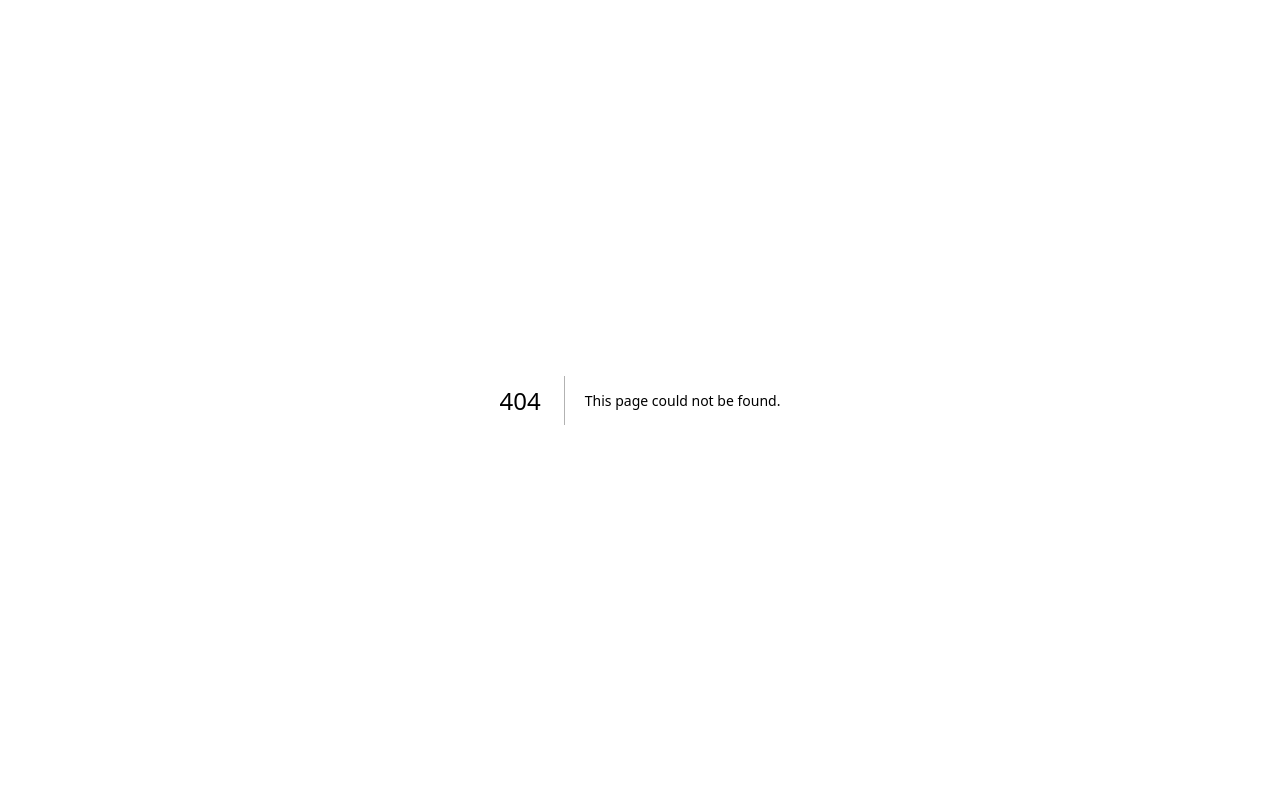
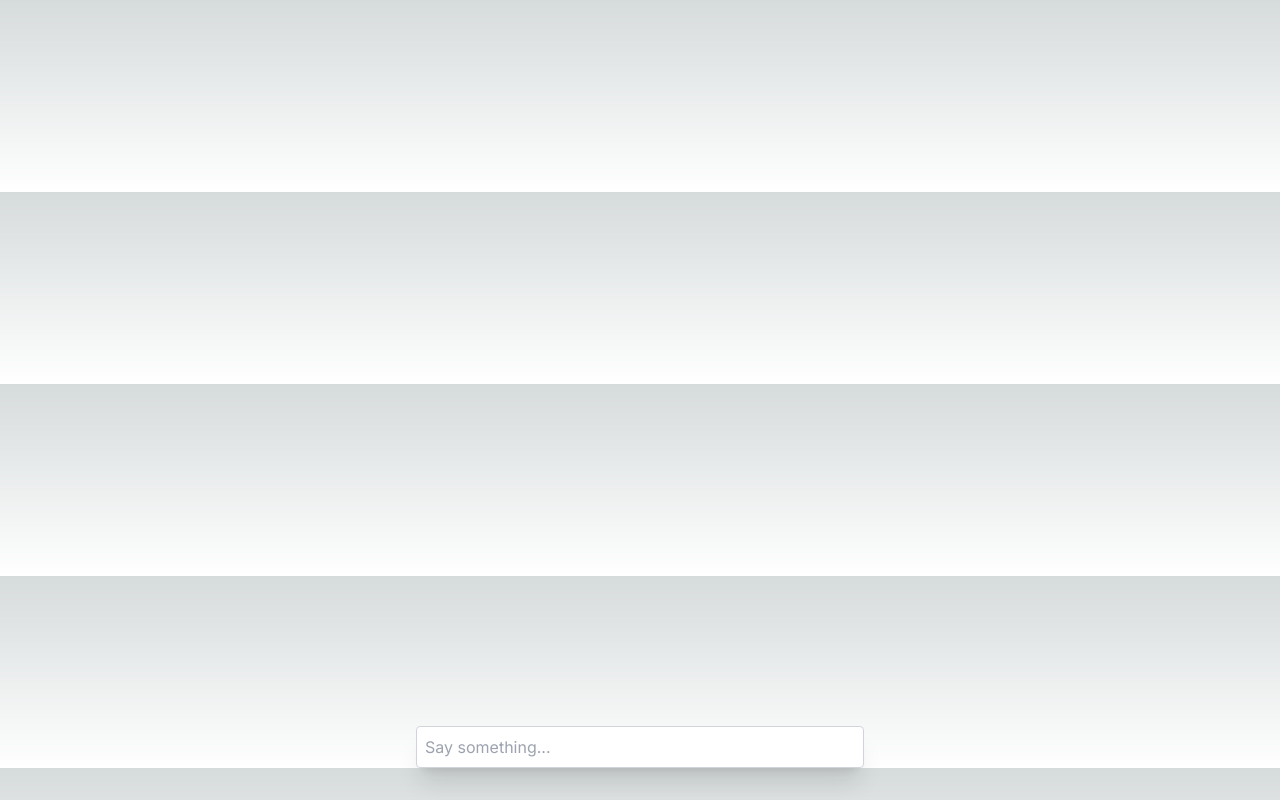
Before and after one commit to nicoalbanese/demo-test, a Next.js app: page /refactored in a window 1280 px wide. Before the commit this address had no page. Built offline with nearby package versions, Linux system fonts and the light colour scheme.

Commit message:
added refactor

```diff
--- /dev/null
+++ b/app/refactored/_components/chat.tsx
@@ -0,0 +1,63 @@
+"use client";
+
+import { CoreMessage } from "ai";
+import { useState } from "react";
+import { continueConversation } from "../actions";
+import { readStreamableValue } from "ai/rsc";
+
+export const Chat = () => {
+  const [messages, setMessages] = useState<CoreMessage[]>([]);
+  const [input, setInput] = useState("");
+  const [data, setData] = useState<any>();
+
+  return (
+    <main>
+      <div className="flex flex-col w-full max-w-md py-24 mx-auto stretch">
+        {data && <pre>{JSON.stringify(data, null, 2)}</pre>}
+        {messages.map((m, i) => (
+          <div key={i} className="whitespace-pre-wrap">
+            {m.role === "user" ? "User: " : "AI: "}
+            {m.content as string}
+          </div>
+        ))}
+
+        <form
+          onSubmit={() => {
+            const newMessages: CoreMessage[] = [
+              ...messages,
+              { content: input, role: "user" },
+            ];
+            setMessages(newMessages);
+            setInput("");
+          }}
+          action={async () => {
+            const newMessages: CoreMessage[] = [
+              ...messages,
+              { content: input, role: "user" },
+            ];
+
+            const result = await continueConversation(newMessages);
+            setData(result.data);
+
+            for await (const content of readStreamableValue(result.message)) {
+              setMessages([
+                ...newMessages,
+                {
+                  role: "assistant",
+                  content: content as string,
+                },
+              ]);
+            }
+          }}
+        >
+          <input
+            className="fixed bottom-0 w-full max-w-md p-2 mb-8 border border-gray-300 rounded shadow-xl"
+            value={input}
+            placeholder="Say something..."
+            onChange={(e) => setInput(e.target.value)}
+          />
+        </form>
+      </div>
+    </main>
+  );
+};
--- /dev/null
+++ b/app/refactored/actions.tsx
@@ -0,0 +1,16 @@
+"use server";
+
+import { createStreamableValue } from "ai/rsc";
+import { CoreMessage, streamText } from "ai";
+import { openai } from "@ai-sdk/openai";
+
+export async function continueConversation(messages: CoreMessage[]) {
+  "use server";
+  const result = await streamText({
+    model: openai("gpt-4-turbo"),
+    messages,
+  });
+  const data = { test: "hello" };
+  const stream = createStreamableValue(result.textStream);
+  return { message: stream.value, data };
+}
--- /dev/null
+++ b/app/refactored/page.tsx
@@ -0,0 +1,13 @@
+import { Chat } from "./_components/chat";
+
+// Allow streaming responses up to 30 seconds
+export const dynamic = "force-dynamic";
+export const maxDuration = 30;
+
+export default function ChatPage() {
+  return (
+    <main>
+      <Chat />
+    </main>
+  );
+}
```
